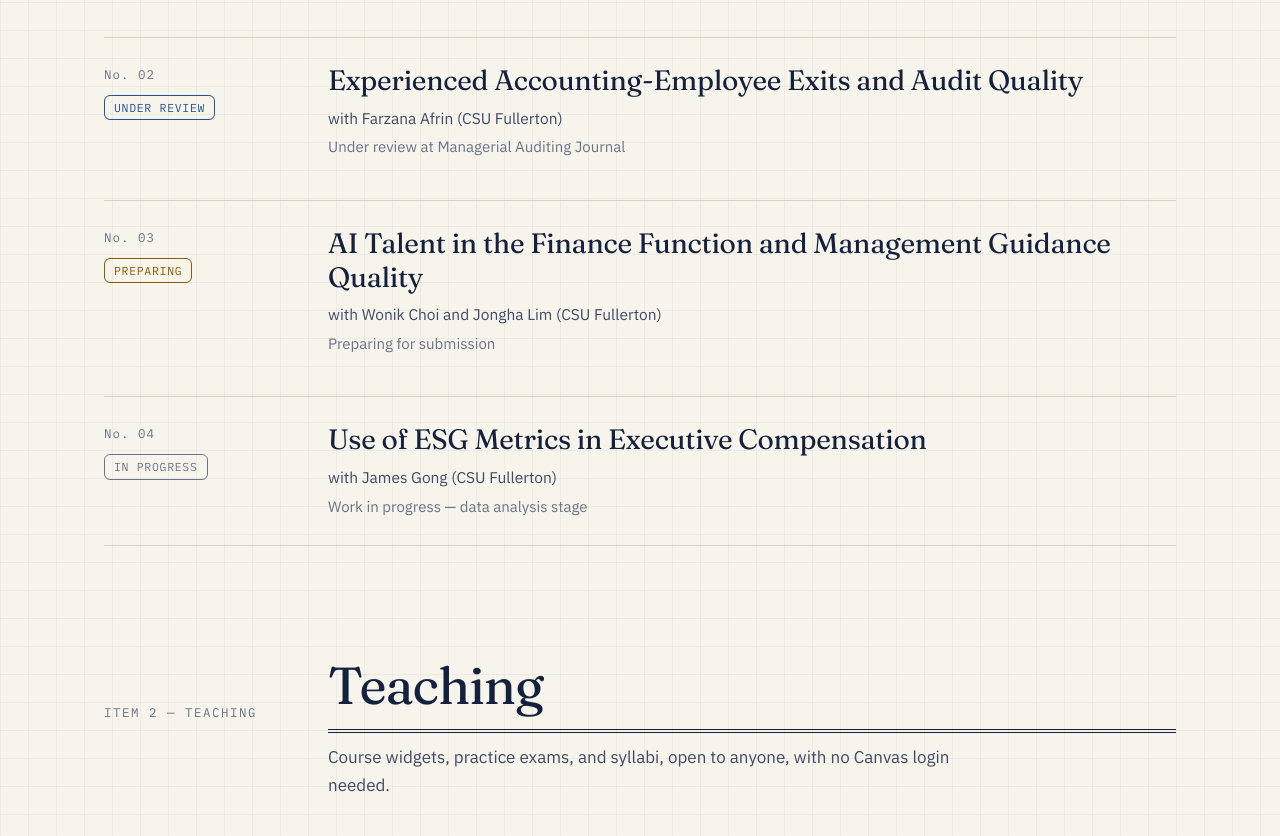
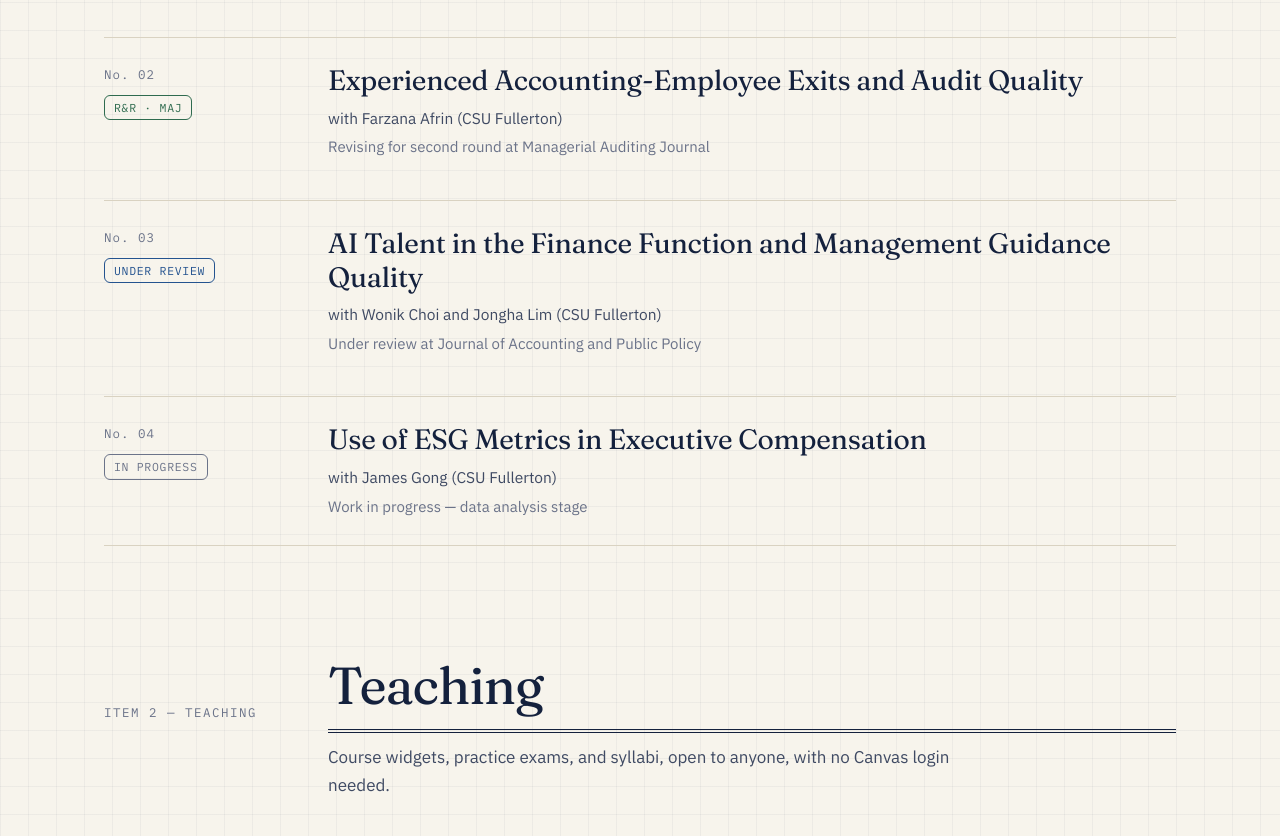
Before and after one commit to cckimm/cckimm.github.io, a plain HTML site: page index.html in a window 1280 px wide. Shown: the part 1566-2402 px from the top of the page. Drawn offline with Linux system fonts and the light colour scheme.

Commit message:
Update paper statuses (MAJ R&R, JAPP under review)

```diff
--- a/index.html
+++ b/index.html
@@ -500,12 +500,12 @@ const PAPERS = [
              <p><b>Committee:</b> Dain Donelson (Co-Chair), Paul Hribar (Co-Chair), Cristi Gleason, Erik Lie, Adrienne Rhodes.</p>` },
   { title:"Experienced Accounting-Employee Exits and Audit Quality",
     authors:"with Farzana Afrin (CSU Fullerton)",
-    venue:"Under review at Managerial Auditing Journal",
-    status:"ur", label:"Under review" },
+    venue:"Revising for second round at Managerial Auditing Journal",
+    status:"rr", label:"R&R · MAJ" },
   { title:"AI Talent in the Finance Function and Management Guidance Quality",
     authors:"with Wonik Choi and Jongha Lim (CSU Fullerton)",
-    venue:"Preparing for submission",
-    status:"prep", label:"Preparing" },
+    venue:"Under review at Journal of Accounting and Public Policy",
+    status:"ur", label:"Under review" },
   { title:"Use of ESG Metrics in Executive Compensation",
     authors:"with James Gong (CSU Fullerton)",
     venue:"Work in progress — data analysis stage",
```
